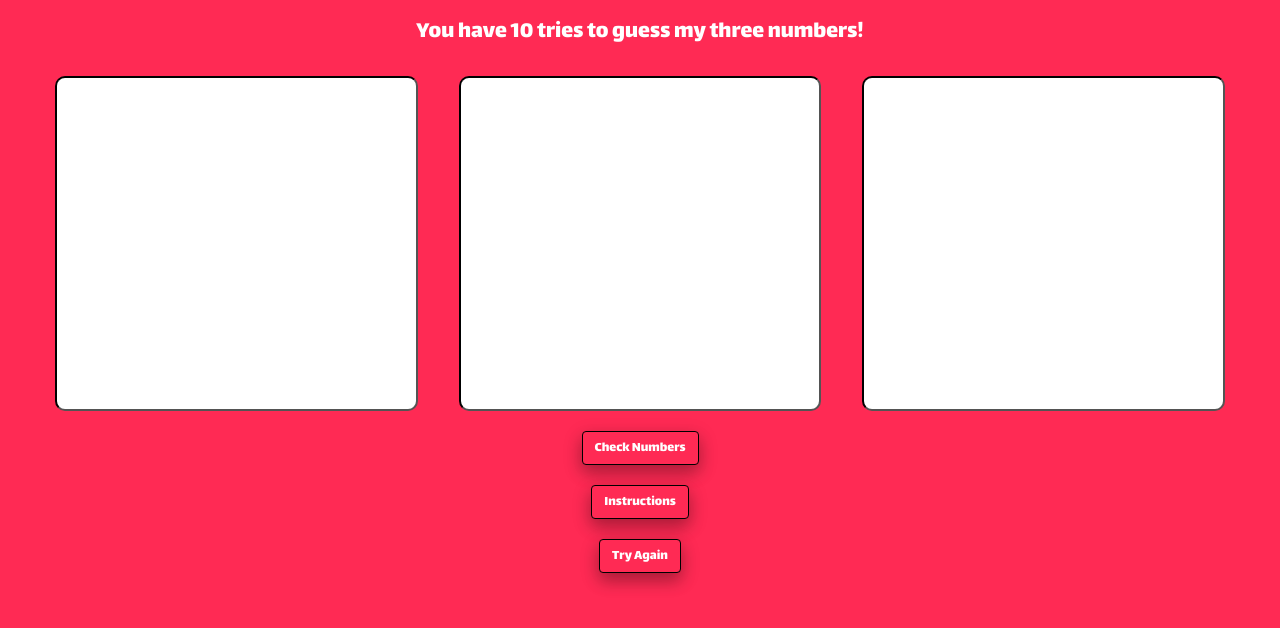
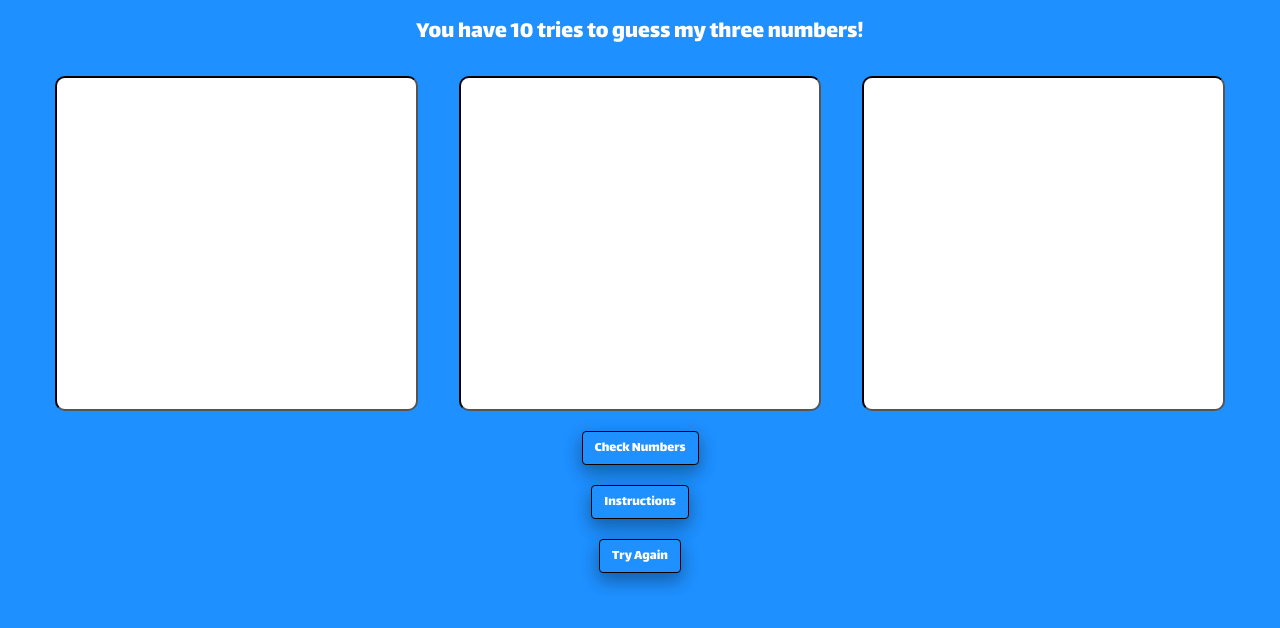
Before and after one commit to Luuke192/Luuke192.github.io, a plain HTML site: page GuessingGame/guessGame.html in a window 1280 px wide. Drawn offline with nearby package versions, Linux system fonts and the light colour scheme.

Commit message:
Fix colors

```diff
--- a/GuessingGame/guessGame.css
+++ b/GuessingGame/guessGame.css
@@ -1,6 +1,6 @@
 body {
     font-family: 'Lalezar', cursive;
-    background-color: #ff2a54;
+    background-color: dodgerblue;
     color: white;
 }
 .container {
@@ -46,7 +46,7 @@ body {
 }
 .btn {
     border-color: black;
-    background-color: #ff2a54;
+    background-color: dodgerblue;
     box-shadow: 0 8px 16px 0 rgba(0,0,0,0.2), 0 6px 20px 0 rgba(0,0,0,0.19);
 }
 .btn:hover {
```
